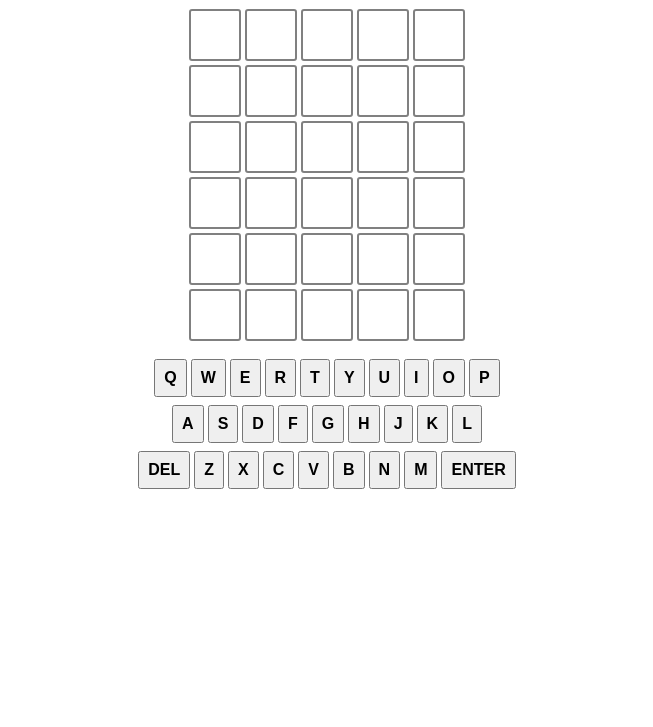
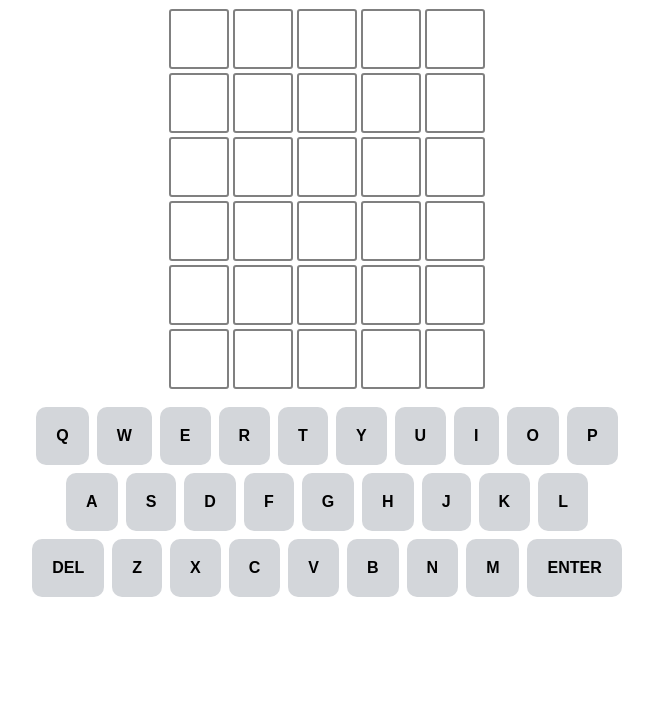
Before and after one commit to AlexPD93/hackney-wordle, a plain HTML site: page index.html in a window 1280 px wide. Shown: the part 73-800 px from the top of the page, without its empty margins (313-966 px from the left). Drawn offline with Linux system fonts and the light colour scheme.

Commit message:
change styles

```diff
--- a/style.css
+++ b/style.css
@@ -1,3 +1,7 @@
+body {
+  font-family: Arial, Helvetica, sans-serif;
+}
+
 h1 {
   text-align: center;
 }
@@ -14,8 +18,8 @@ h1 {
   margin: 2px;
   font-size: 2.5rem;
   font-weight: 700;
-  height: 3rem;
-  width: 3rem;
+  height: 3.5rem;
+  width: 3.5rem;
   display: flex;
   justify-content: center;
   align-items: center;
@@ -48,8 +52,11 @@ h1 {
 .keyboard-button {
   font-size: 1rem;
   font-weight: 700;
-  padding: 0.5rem;
-  margin: 0 2px;
+  padding: 1.25rem;
+  margin: 0 4px;
   cursor: pointer;
   text-transform: uppercase;
+  background-color: #d3d6da;
+  border: none;
+  border-radius: 10px;
 }
```
